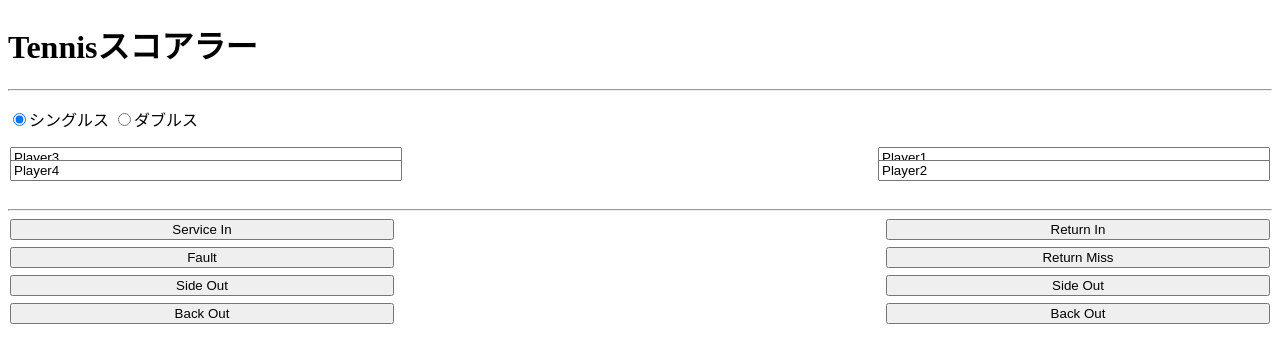
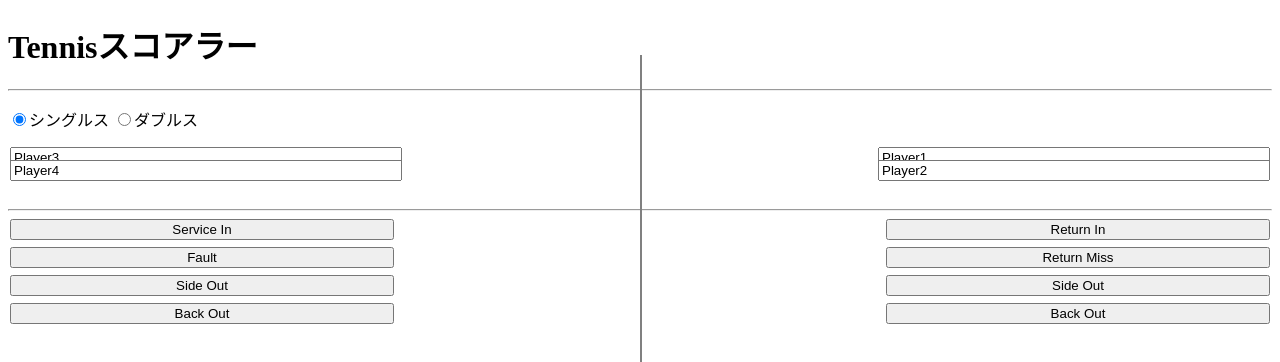
Before and after one commit to masakyx/masakyx.github.io, a plain HTML site: page TennisScore/tennistage2.html in a window 1280 px wide. Shown: the top 362 px of the page. Drawn offline with Linux system fonts and the light colour scheme.

Commit message:
12-04 commit

```diff
--- a/TennisScore/stage2.css
+++ b/TennisScore/stage2.css
@@ -31,3 +31,11 @@ input[name="side out1"],input[name="side out2"]{
 input[name="back out1"],input[name="back out2"]{
   margin-top:30px;
 }
+#vhr{
+  position:absolute;
+  left:50%;
+  width:10px;
+  background-color:green;
+  top:55px;
+  height:100%;
+}
--- a/TennisScore/tennistage2.html
+++ b/TennisScore/tennistage2.html
@@ -16,6 +16,7 @@
         <input type="radio" name="gametype" value="1" checked>シングルス
         <input type="radio" name="gametype" value="2">ダブルス
       </p>
+      <div id="vhr" style="background-color:gray; width:2px;"></div>
       <div id="player">
         <input type="text" name="usn1" value="Player1">
         <input type="text" name="usn2" value="Player3">
```
